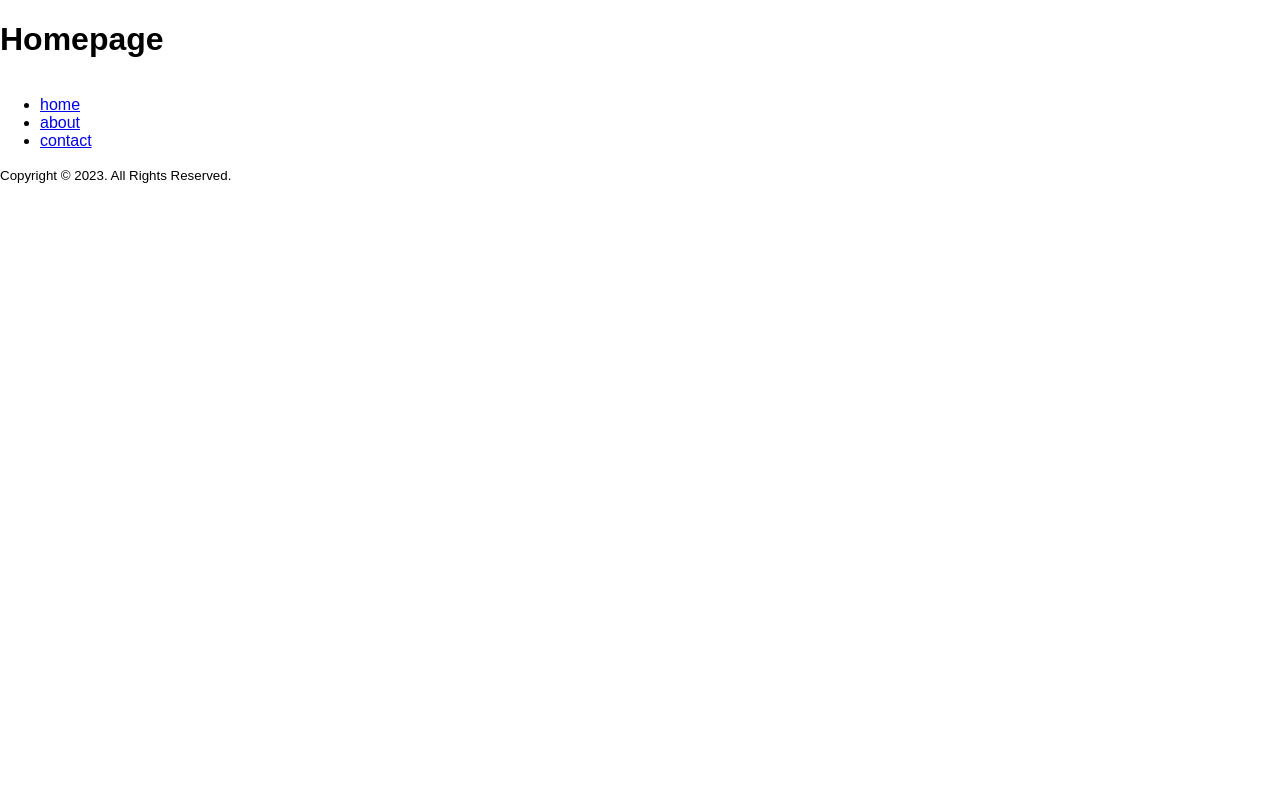
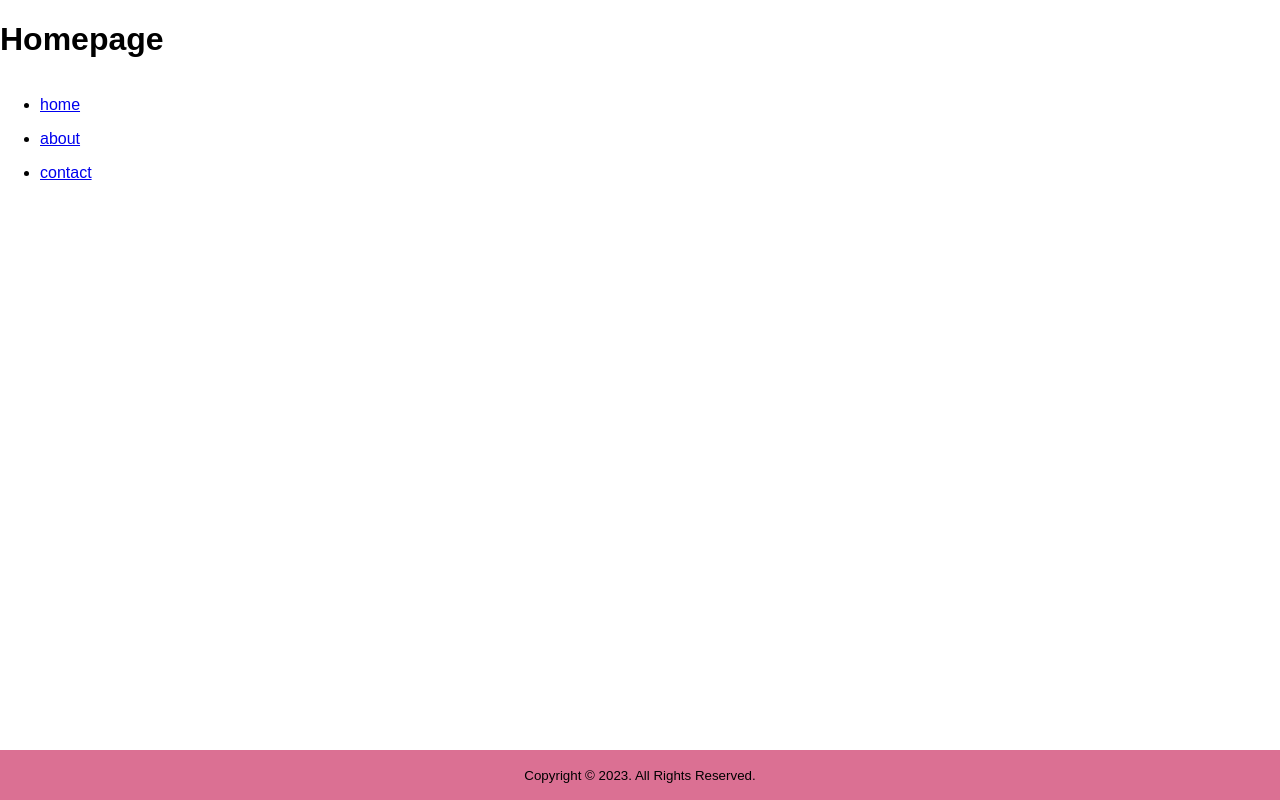
Before and after one commit to karamfd/web-components, a plain HTML site: page index.html in a window 1280 px wide. Drawn offline with Linux system fonts and the light colour scheme.

Commit message:
Styled custom elements

```diff
--- a/css/style.css
+++ b/css/style.css
@@ -6,3 +6,14 @@ body {
   margin: 0;
   padding: 0;
 }
+
+nav-component li {
+  margin-block: 1rem;
+}
+
+footer-component {
+  background-color: palevioletred;
+  padding-block: 1rem;
+  text-align: center;
+  margin-block-start: auto;
+}
```
